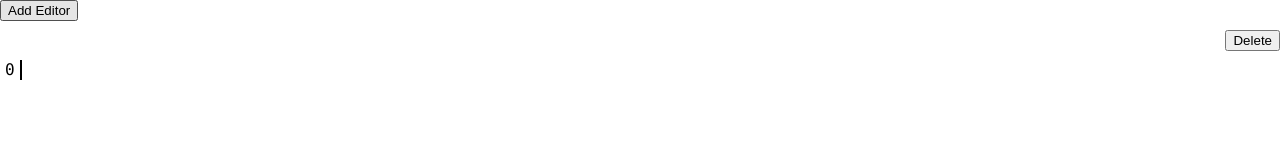
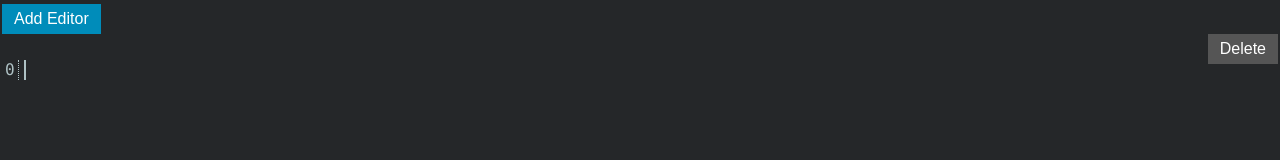
Before and after one commit to zzxoto/text-editor, a React app: page / in a window 1280 px wide. Built offline with nearby package versions, Linux system fonts and the light colour scheme.

Commit message:
added css styling

```diff
--- a/src/components/EditorMaster.js
+++ b/src/components/EditorMaster.js
@@ -60,7 +60,7 @@ export class EditorMaster extends Component {
           onClick={(event) => this.handleEditorClick(event, editor)}>
           <div>
             <button
-              className="float-right"
+              className="float-right btn btn-black"
               onClick={() => this.handleDeleteEditor(editor)}>
               Delete
             </button>
@@ -77,7 +77,7 @@ export class EditorMaster extends Component {
     return (
       <div className="editor-master">
         <div>
-          <button onClick={this.handleAddEditor}>Add Editor</button>
+          <button onClick={this.handleAddEditor} className="btn btn-blue">Add Editor</button>
         </div>
         <div className="d-flex">
           {editorWrappers}
--- a/src/style.css
+++ b/src/style.css
@@ -5,6 +5,7 @@ body, html {
   height: 100%;
   font-family: consolas;
   line-height: 20px;
+  background-color: #252729;
 }
 
 .h-100 {
@@ -25,6 +26,23 @@ body, html {
   flex: 1;
 }
 
+.btn {
+  border: none;
+  color: white;
+  padding: 6px 12px;
+  text-align: center;
+  text-decoration: none;
+  display: inline-block;
+  font-size: 16px;
+  margin: 4px 2px;
+  cursor: pointer;
+}
+
+.btn-blue {background-color: #008CBA;} /* Blue */
+.btn-red {background-color: #f44336;} /* Red */
+.btn-grey {background-color: #e7e7e7; color: black;} /* Gray */
+.btn-black {background-color: #555555;} /* Black */
+
 .editor-master{
   height: 100%;
 }
@@ -36,7 +54,7 @@ body, html {
 }
 
 .editor-wrapper-wrapper {
-  border-right: 1px solid black;
+  border-right: 1px solid #aec1c4;
 }
 .editor-wrapper-wrapper:last-child {
   border-right: none;
@@ -54,12 +72,18 @@ body, html {
   flex-shrink: 0;
   text-align: center;
   padding: 0px 5px 0px 5px;
+  color: #aec1c4;
+}
+
+.numbering {
+  padding-right: 3px;
+  border-right: 1px dotted #aec1c4;
 }
 
 .caret {
   height: 20px;
   width: 2px;
-  background-color: black;
+  background-color: #aec1c4;
   position: absolute;
 }
 
@@ -73,4 +97,5 @@ body, html {
 
 .line {
   height: 20px;
+  color: #e1ecf4;
 }
```
